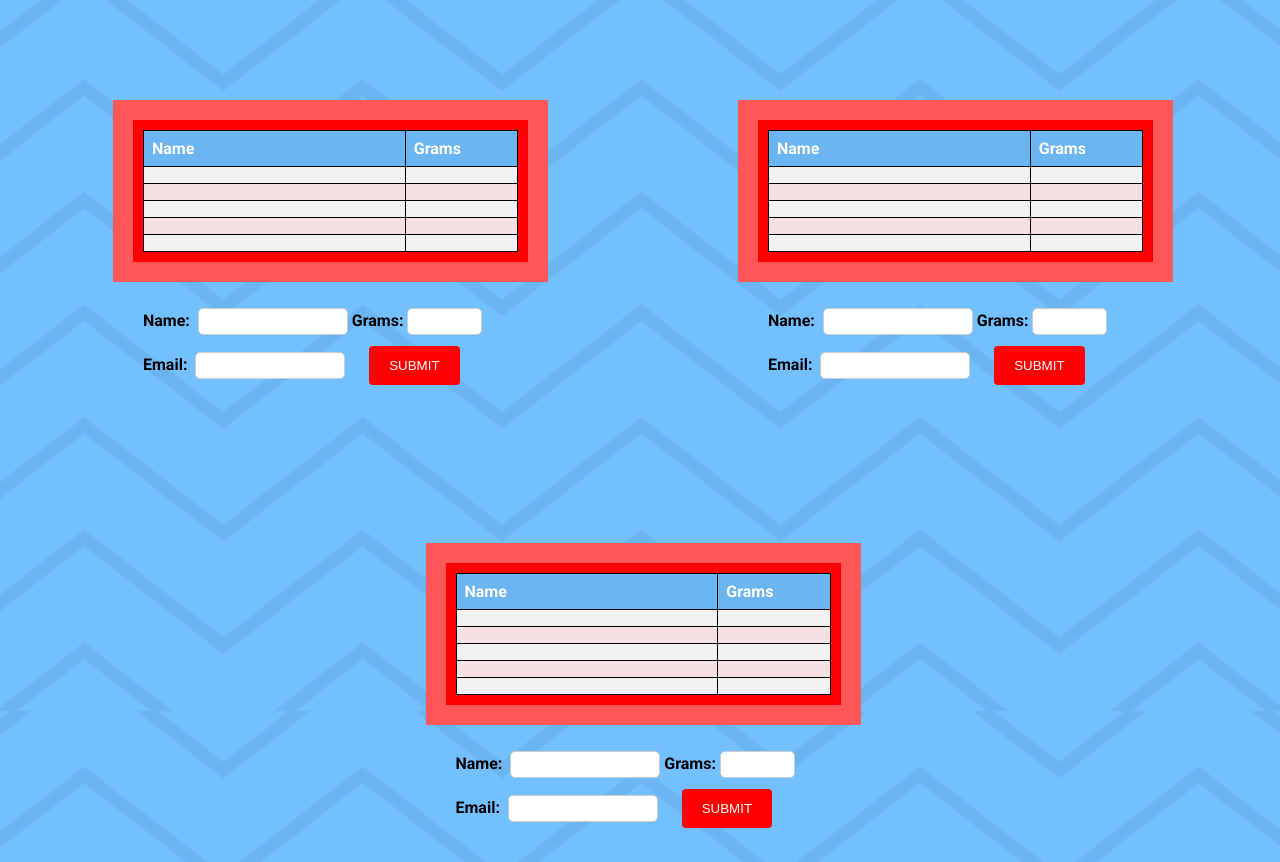
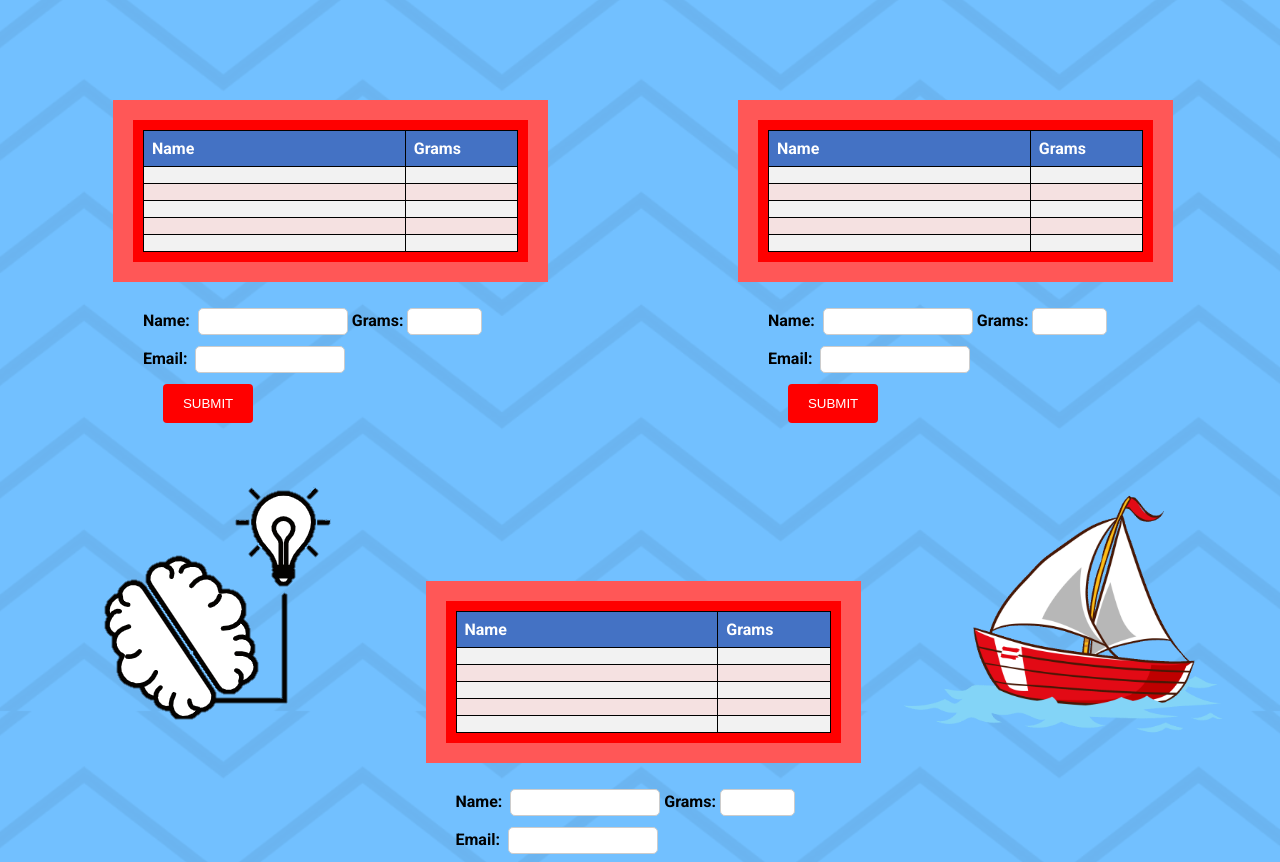
Before and after one commit to techkitsforkids/instructionalsite, a plain HTML site: page TTLeaderBoard.html in a window 1280 px wide. Shown: the part 89-951 px from the top of the page. Drawn offline with Linux system fonts and the light colour scheme.

Commit message:
added image and edit style leader board

```diff
--- a/TTLeaderBoard.html
+++ b/TTLeaderBoard.html
@@ -137,7 +137,7 @@ text-transform:uppercase;}
 		<form id = "results1" name="results1" >
 		Name:&nbsp;&nbsp;<input type ="text" id="namet1" name = "namet1">
 		Grams:&nbsp;<input type ="number" id="gramst1" name = "gramst1">
-		Email:&nbsp;&nbsp;<input type ="email" id="emailt1" name = "emailt1">
+		Email:&nbsp;&nbsp;<input type ="email" id="emailt1" name = "emailt1"><br>
 		&nbsp;&nbsp;&nbsp;&nbsp;&nbsp;<input type="button" onclick = "saveObjectT1()" value="submit">
 		<p id="empty"></p>
 		</form>
@@ -148,7 +148,7 @@ text-transform:uppercase;}
 		<form id = "results2" name="results2" >
 		Name:&nbsp;&nbsp;<input type ="text" id="namet2" name = "namet2">
 		Grams:&nbsp;<input type ="number" id="gramst2" name = "gramst2">
-		Email:&nbsp;&nbsp;<input type ="email" id="emailt2" name = "emailt2">
+		Email:&nbsp;&nbsp;<input type ="email" id="emailt2" name = "emailt2"><br>
 		&nbsp;&nbsp;&nbsp;&nbsp;&nbsp;<input type="button" onclick = "saveObjectT2()" value="submit">
 		<p id="empty2"></p>
 		</form>
@@ -158,8 +158,9 @@ text-transform:uppercase;}
 
 	<div class = "row" ><div class = "columnlb"><h1 id="tableTitle3"></h1></div></div>
 
-	<div class = "rowlb">
-		<div id = "block" class ="columnlb">
+	<div class = "rowlb" >
+	<div style = "position: relative; text-align: center;"><div style = "position: absolute; bottom: 10px; left: 70px"><img src = "img/brain.png" alt = "brain" /></div></div>
+		<div id = "block" class ="columnlb" >
 
 		<table class = "center">
 				<col style="width:70%">
@@ -198,7 +199,7 @@ text-transform:uppercase;}
 
 		</table>
 		</div>
-
+	<div style = "position: relative; text-align: center;"><div style = "position: absolute; bottom: 20px; right: 5px"><img class="animated-gif" src = "img/boat.gif" alt = "brain" /></div></div>
 	</div>
 
 	<div class = "rowlb">
@@ -207,7 +208,7 @@ text-transform:uppercase;}
 		<form id = "results3" name="results3" >
 		Name:&nbsp;&nbsp;<input type ="text" id="namet3" name = "namet3">
 		Grams:&nbsp;<input type ="number" id="gramst3" name = "gramst3">
-		Email:&nbsp;&nbsp;<input type ="email" id="emailt3" name = "emailt3">
+		Email:&nbsp;&nbsp;<input type ="email" id="emailt3" name = "emailt3"><br>
 		&nbsp;&nbsp;&nbsp;&nbsp;&nbsp;<input type="button" onclick = "saveObjectT3()" value="submit">
 		<p id="empty3"></p>
 		</form>
@@ -231,7 +232,13 @@ text-transform:uppercase;}
 
 <script type="text/javascript">
     document.getElementById("results").onclick = function () {
-        location.href = "result.html";
+
+		window.open(
+		'result.html',
+		'_blank'
+
+		);
+
     };
 
 </script>
--- a/css/stylesheetttlb.css
+++ b/css/stylesheetttlb.css
@@ -21,7 +21,7 @@ th, td {
 tr:nth-child(even){background-color: #f2f2f2;}
 tr:nth-child(odd){background-color: #f5e1e1;}
 th {
-  background-color: #6bb5f1;
+  background-color: #4472C4;
   color: white;
 }
 
@@ -106,3 +106,8 @@ input[type=button]:hover, #result:hover {
 	padding: 10px;
 	background: red;
 }
+
+img.animated-gif{
+  width: 400px;
+  height: auto;
+}
```
Also changed, not shown: img/boat.gif (added), img/brain.png (added), img/gears.png (added), img/lightbulb.png (added).
